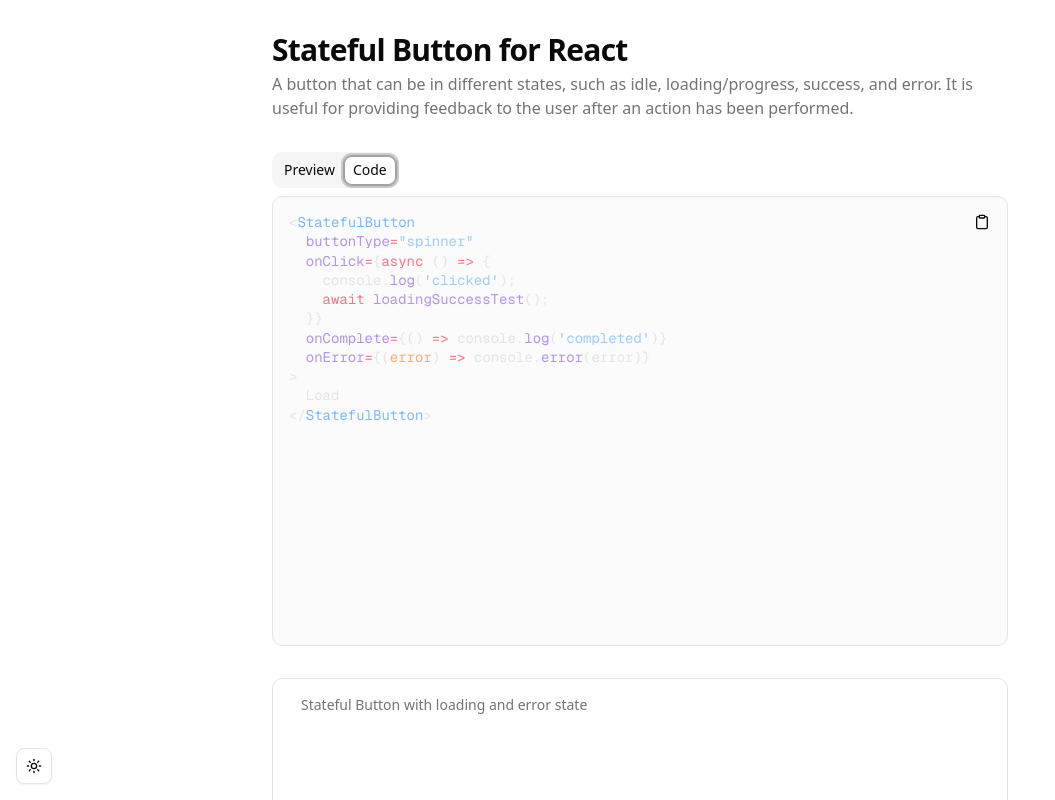
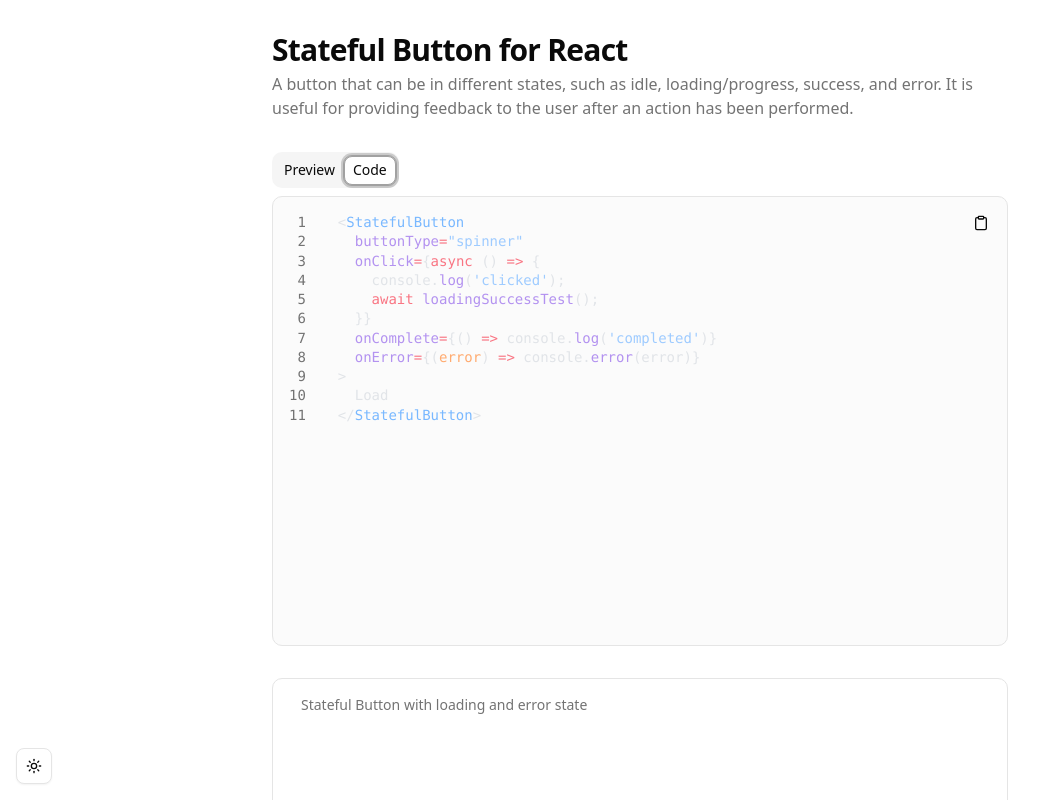
Before and after one commit to nanyx95/Stateful-Button-React, a Next.js app: page / in a window 1280 px wide. Both pictures are taken after a click on the tab "Code". Shown: the top 800 px of the page, without its empty margins (0-1055 px from the left). Built offline with nearby package versions, Linux system fonts and the light colour scheme.

Commit message:
feat(ui): add line numbers and simplify code block component

```diff
--- a/components/code-block.tsx
+++ b/components/code-block.tsx
@@ -6,10 +6,9 @@
 import { Button } from '@/components/ui/button';
 import { Check, Clipboard } from 'lucide-react';
 import { codeToHast, type BundledLanguage, type BundledTheme } from 'shiki';
-
 import { cn } from '@/lib/utils';
 
-export interface CodeBlockProps {
+export type CodeBlockProps = {
 	lang?: BundledLanguage;
 	theme?: BundledTheme;
 	maxHeight?: number;
@@ -18,7 +17,8 @@
 	className?: string;
 	children: React.ReactNode;
 	showCopy?: boolean;
-}
+	showLineNumbers?: boolean;
+};
 
 /**
  * Syntax Highlights code using Shiki and converts it to JSX elements.
@@ -27,33 +27,35 @@
  * @param theme - Theme for syntax highlighting.
  * @returns JSX element containing highlighted code.
  */
-
 async function highlightCode(code: string, lang: BundledLanguage, theme: BundledTheme): Promise<JSX.Element> {
 	try {
 		const hast = await codeToHast(code, { lang, theme });
 		return toJsxRuntime(hast, { Fragment, jsx, jsxs }) as JSX.Element;
 	} catch {
-		return <span className="text-zinc-100">{code}</span>;
+		return <span className="text-neutral-100">{code}</span>;
 	}
 }
 
 /**
- * CodeBlock component renders syntax-highlighted code with optional copy-to-clipboard button.
+ * CodeBlock component renders syntax-highlighted code with optional copy-to-clipboard button and line numbers.
  */
 export default function CodeBlock({
-	lang = 'js',
-	theme = 'github-dark', // Default theme github-dark. You can find all available themes at https://shiki.style/themes
+	lang = 'ts',
+	theme = 'github-dark', // Default theme github-dark. You can find all available themes at https://shiki.matsu.io/themes
 	maxHeight,
 	maxWidth,
 	textSize,
 	className,
 	children,
-	showCopy = true
+	showCopy = true,
+	showLineNumbers = true
 }: CodeBlockProps) {
 	const [copied, setCopied] = useState(false);
 	const [highlightedContent, setHighlightedContent] = useState<JSX.Element | null>(null);
 
 	const codeText = typeof children === 'string' ? children : String(children);
+	const lines = codeText.split('\n').length;
+	const lineNumbers = Array.from({ length: lines }, (_, i) => i + 1).join('\n');
 
 	useEffect(() => {
 		let isMounted = true;
@@ -83,10 +85,7 @@
 
 	return (
 		<div
-			className={cn(
-				'relative [&_code]:font-mono [&_pre]:overflow-auto [&_pre]:rounded-lg [&_pre]:border [&_pre]:!bg-muted/40 [&_pre]:p-4 [&_pre]:leading-snug',
-				className
-			)}
+			className={cn('relative rounded-lg border bg-muted/40 font-mono leading-snug', className)}
 			style={containerStyle}
 			data-lang={lang}
 		>
@@ -106,30 +105,32 @@
 				</Button>
 			)}
 
+			<div
+				className="overflow-auto"
+				style={{
+					maxHeight: maxHeight ? `${maxHeight}px` : undefined,
+					fontSize: textSize
+				}}
+			>
+				<div className="flex">
+					{showLineNumbers && (
+						<pre className="p-4 text-right text-neutral-500 select-none">
+							<code>{lineNumbers}</code>
+						</pre>
+					)}
+					<div className="flex-1">
 						{highlightedContent ? (
-				<div style={{ fontSize: textSize }} className="overflow-auto" data-lang={lang}>
-					<style>
-						{`
-              div[data-lang] pre {
-                max-height: ${maxHeight ?? 'none'}px;
-                overflow: auto;
-              }
-            `}
-					</style>
+							<div className="[&>pre]:!border-none [&>pre]:!bg-transparent [&>pre]:!p-4" data-lang={lang}>
 								{highlightedContent}
 							</div>
 						) : (
-				<pre
-					className="text-zinc-100"
-					style={{
-						fontSize: textSize,
-						maxHeight: maxHeight ? `${maxHeight}px` : undefined,
-						overflow: maxHeight ? 'auto' : undefined
-					}}
-				>
+							<pre className="p-4 text-neutral-100">
 								<code>{codeText}</code>
 							</pre>
 						)}
 					</div>
+				</div>
+			</div>
+		</div>
 	);
 }
--- a/components/component-preview.tsx
+++ b/components/component-preview.tsx
@@ -21,7 +21,7 @@
 				{preview}
 			</TabsContent>
 			<TabsContent value="code">
-				<CodeBlock lang="tsx" textSize={14} className="[&_pre]:min-h-[450px]">
+				<CodeBlock lang="tsx" textSize={14} className="min-h-[450px]">
 					{code}
 				</CodeBlock>
 			</TabsContent>
```
Lines whose indentation alone changed are shown as unchanged.
